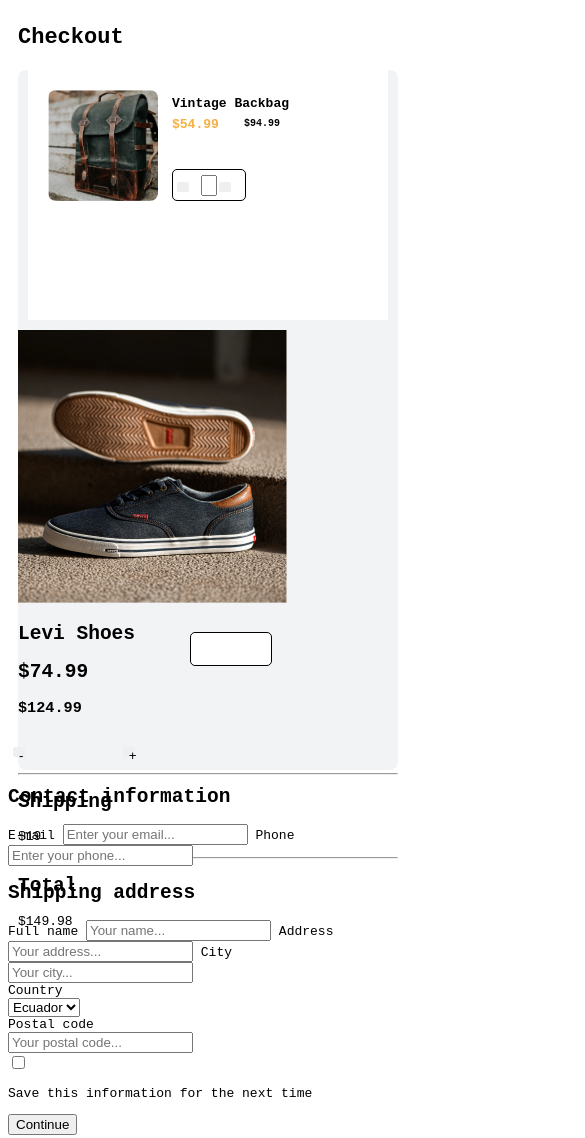
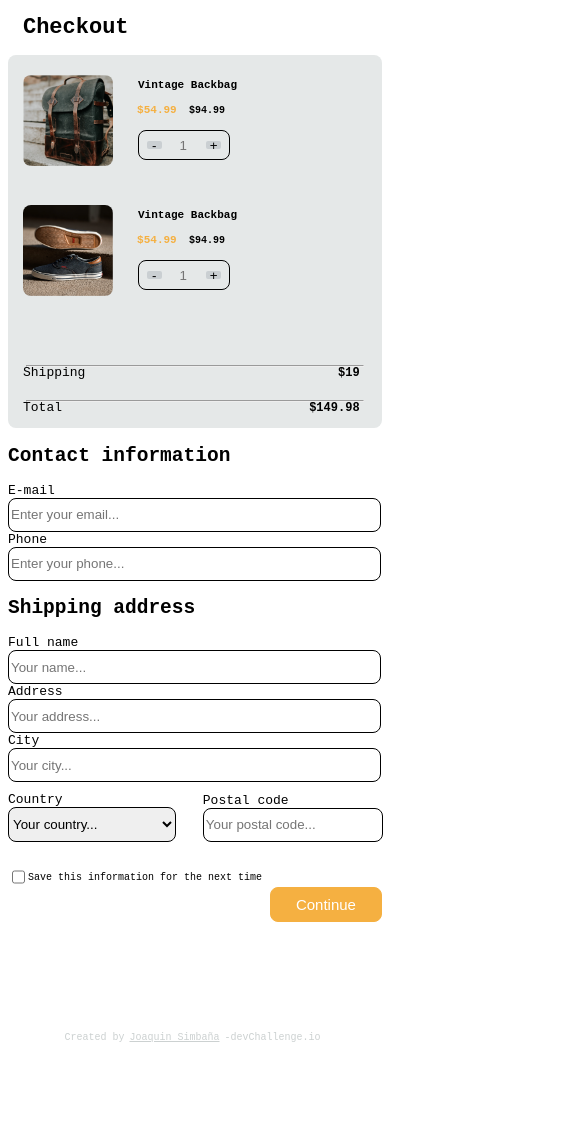
Before and after one commit to JoaquinSim/Checkout-Page, a plain HTML site: page index.html in a window 390 px wide. Shown: the whole page, 585 px wide, since content can reach past the window. After the commit the page ends 1061 px from the top, so only its background shows below. Drawn offline with Linux system fonts and the light colour scheme.

Commit message:
Responsive

```diff
--- a/index.css
+++ b/index.css
@@ -3,92 +3,217 @@ body{
   font-family: monospace;
 }
 
-main{
-  width: 400px;
-  height: 1400px;
+.main{
+  width: 100%;
+  background-color:#E5E8E8;
+  border-radius: 8px;
 }
-
 /*Titulo*/
 .titulo-Checkout{
-    position:relative;
-    font-size:22px;
-    width: 25%;
-    top:10px;
-    left: 10px
+  font-size:22px;
+  margin:4%;
 }
 
 /*Items*/
-.items{
-  background-color: #F2F3F4;
-  width: 380px;
-  height: 700px;
-  margin: 30px 10px 10px 10px;
-  border-radius: 8px;
-}
 .item-1{
   position: relative;
-  background-color: white;
-  margin: 10px 10px 10px 10px;
-  width:360px;
-  height: 250px;
+  margin:  10px 0 0 10px;
+  width:95%;
+  height: 120px;
 }
 .item-1 img{
-  position: relative;
-  top:20px;
-  left: 20px;
-  width: 110px;
+  margin: 20px 0 10px 5px;
+  width: 90px;
   border-radius: 8px;
 }
 .titulo-vintage{
-  position: relative;
-  top: -100px;
-  left: 40%;
+  font-size: 13px;
   width: 50%;
+  height: 10px;
+  display: flex;
+  align-items: center;
+  justify-content: space-around;
+  flex-direction: row;
+  margin: -100px 0 0 120px;
 }
 .titulo-vintage h1{
-  font-size: 13px;
+  font-size: 11px;
   width: 100%;
+  display: flex;
+  justify-content: flex-start;
+}
+.precio{
+  width: 100px;
+  height: 20px;
+  display: flex;
+  align-items: center;
+  justify-content: space-around;
+  margin:10px 0 10px 113px;
 }
 
 .precio h2{
-  font-size: 13px;
-  position: relative;
-  left: 40%;
-  top: -105px;
+  font-size: 11px;
   color: #F5B041;
 }
-.precio-anterior h3{
+.precio h3{
   font-size: 10px;
-  position: relative;
-  left: 60%;
-  top: -130px;
 }
 .numeroItems{
-  width:20%;
-  height: 30px;
-  text-align: center;
-  position: relative;
-  top: -100px;
-  left: 40%;
-  border-width: 1px;
-  border-style: solid;
-  border-color: black;
-  border-radius: 5px;
+  width: 90px;
+  height:28px;
+  display: flex;
+  align-items: center;
+  justify-content: space-around;
+  flex-direction: row;
+  margin-left: 120px;
+  border-radius: 8px;
+  border: 1px solid black;
 }
 button {
-  position: relative;
-  top: 6px;
-  width: 1%;
-  height: 10px;
+  background-color: #CACFD2  ;
   border: none;
+  width: 15px;
+  height: 8px;
   border-radius: 2px;
-  left: -5px;
+  display: flex;
+  justify-content: center;
+  align-items: center;
 }
 .numeroitem{
   width: 10%;
+  border:none;
+  background: none;
+}
+.valor{
+  margin-top: 60px;
+}
+hr{
+ width: 90%;
+}
+.shipping,
+.total {
+  height: 20px;
+  margin-left: 15px;
+  width: 90%;
+  display: flex;
+  justify-content: space-between;
+  align-items:flex-end;
+}
+b{
+  font-size: 12px;
+}
+.Contact-information input,
+.Shipping-address input{
+  width: 98%;
+  height: 30px;
+  border-radius: 8px;
+  border: 1px solid black;
+}
+.counpos{
+  white-space: nowrap;
+  margin: 10px 0px;
+  padding-bottom: 15px;
+  width: 100%;
+  justify-content: space-around;
+}
+.counpos__contry{
+  width: 45%;
+  display: inline-block;
+  cursor: pointer;
+  transition: 450mm all;
+  transform-origin: center left;
   position: relative;
-  top: 5px;
+  margin-right: 5%;
 }
-@media only screen and (min-width: 600px) {
+.counpos__postal{
+  width: 48%;
+  display: inline-block;
+  cursor: pointer;
+  transition: 450mm all;
+  transform-origin: center left;
+  position: relative;
+}
+.counpos__contry select{
+    overflow: hidden;
+    width: 100%;
+    height: 35px;
+    border-radius: 8px;
+    border: 1px solid black;
+    display: flex;
+    justify-content: space-between;
+    align-items:center;
+}
+.counpos__postal select{
+  width: 100%;
+  height: 35px;
+  border-radius: 8px;
+  border: 1px solid black;
+  display: flex;
+  justify-content: space-between;
+  align-items:center;
+}
+.counpos input{
+  width: 97%;
+  height: 30px;
+  border-radius: 8px;
+  border: 1px solid black;
+  display: flex;
+  justify-content: space-between;
+  align-items:center;
+}
+.checkbox{
+  font-size: 10px;
+  height: 20px;
+  display: flex;
+  align-items: center;
+}
+.button{
+  height: 35px;
+  display: flex;
+  justify-content: flex-end;
+}
+.button input{
+  width: 30%;
+  border-radius: 8px;
+  border: 1px solid #F5B041 ;
+  background-color: #F5B041 ;
+  color: white;
+  font-size: 15px;
+}
+.footer{
+  font-size: 10px;
+  display: flex;
+  align-items: center;
+  justify-content: center;
+  flex-direction: row;
+}
+.footer p{
+  margin-right:5px;
+  color: #CCD1D1 ;
+}
+.namefooter{
+  color: #B2BABB ;
+}
+.footer{
+  margin-top: 100px;
+}
+@media only screen and (min-width: 780px) {
+  .titulo-Checkout{
+    margin-left: 225px;
+  }
+  .main-all{
+    display: flex;
+    flex-direction:row-reverse;
+    align-items:flex-start;
+    justify-content: center;
+  }
 
+ .main{
+   width: 25%;
+
+ }
+ .form-Checkout{
+   width: 30%;
+  margin-right: 90px;
+ }
 }
--- a/index.html
+++ b/index.html
@@ -8,10 +8,9 @@
     <link rel="stylesheet" href="./index.css">
   </head>
   <body>
-    <main>
-      <form>
       <h1 class="titulo-Checkout">Checkout</h1>
-        <section class="items">
+          <div class="main-all">
+      <section class="main">
         <div class="item-1">
           <img src="./Imagenes/photo1.png" alt="">
           <div class="titulo-vintage">
@@ -19,35 +18,42 @@
           </div>
           <div class="precio">
             <h2>$54.99</h2>
-            </div>
-            <div class="precio-anterior">
             <h3>$94.99</h3>
           </div>
           <div class="numeroItems">
-              <button type="button" class="less"></button>
-                    <input type="text" maxlength="3" class="numeroitem" >
-              <button type="button" class="more"></button>
+            <button type="button" class="less">-</button>
+              <input type="text" maxlength="3" class="numeroitem" placeholder="1">
+            <button type="button" class="more">+</button>
           </div>
         </div>
-          <div class="item-2">
+        <div class="item-1">
           <img src="./Imagenes/photo2.png" alt="">
-            <h1>Levi Shoes</h1>
-            <h2>$74.99</h2>
-            <h3>$124.99</h3>
+          <div class="titulo-vintage">
+            <h1>Vintage Backbag</h1>
+          </div>
+          <div class="precio">
+            <h2>$54.99</h2>
+            <h3>$94.99</h3>
+          </div>
+          <div class="numeroItems">
             <button type="button" class="less">-</button>
-                  <input type="text" maxlength="3" class="numeroItems">
+                  <input type="text" maxlength="3" class="numeroitem" placeholder="1">
             <button type="button" class="more">+</button>
           </div>
+        </div>
+                <div class="valor">
+        <hr>
           <div class="shipping">
+            <p>Shipping<p>
+            <p><b>$19</b></p>
+          </div>
           <hr>
-            <h1>Shipping</h1>
-            <p>$19</p>
+          <div class="total">
+            <p>Total</p>
+            <p><b>$149.98</b></p>
           </div>
-          <div class="total">
-              <hr>
-            <h1>Total</h1>
-            <p>$149.98</p>
         </div>
+
       </section>
     <section class="form-Checkout">
       <div class="Contact-information">
@@ -68,14 +74,19 @@
         </div>
 
         <div class="counpos">
-          <label class="country">Country</label><br>
+          <div class="counpos__contry">
+            <label class="country">Country</label>
             <select class="country" required>
+              <option>Your country...</option>
               <option>Ecuador</option>
               <option>Peru</option>
               <option>Bolivia</option>
-          </select><br>
-          <label class="postal">Postal code</label><br>
+            </select>
+          </div>
+          <div class="counpos__postal">
+            <label class="postal">Postal code</label>
             <input class="postal" type="text" placeholder="Your postal code..." required>
+            </div>
           </div>
           <div class="checkbox">
             <input class="checkbox" type="checkbox" required><p>Save this information for the next time</p>
@@ -83,9 +94,14 @@
       <div class="button">
         <input type="submit" value="Continue">
       </div>
+    </section>
+    </div>
 
-      </section>
-      </form>
-    </main>
+    <footer class="footer">
+      <p>Created by</p>
+      <p class="namefooter"><u>Joaquin Simbaña</u></p>
+      <p>-devChallenge.io</p>
+    </footer>
   </body>
+  <script src="http://localhost:35729/livereload.js" charset="utf-8"></script>
 </html>
```
Lines whose indentation alone changed are shown as unchanged.
